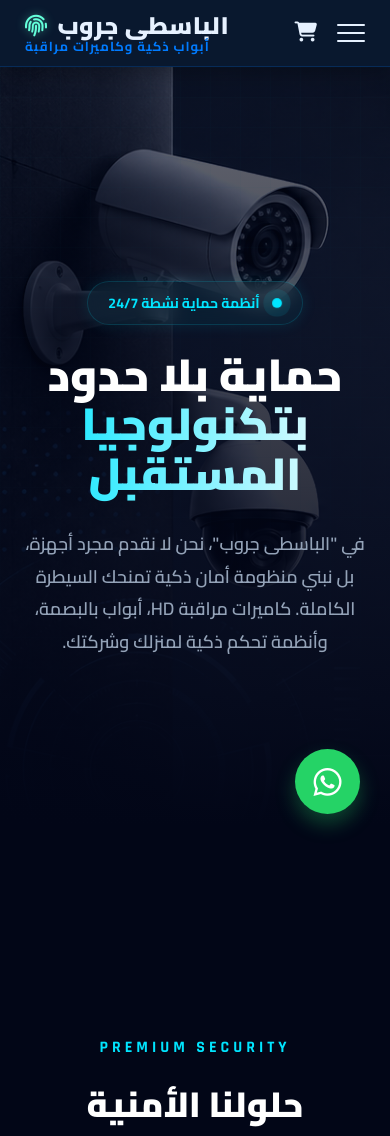
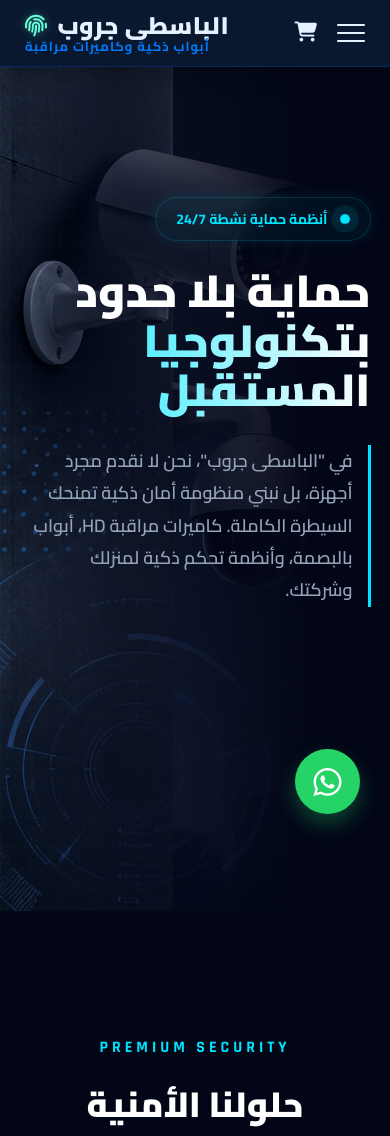
Before and after one commit to youseff11/Elbasty-Groub, a Django app: page / in a window 390 px wide. Shown: the top 1136 px of the page. Run offline with Django 5.2, Linux system fonts and the light colour scheme; some libraries are stand-ins or nearby versions.

Commit message:
first commit

```diff
--- a/templates/home.html
+++ b/templates/home.html
@@ -288,14 +288,35 @@
     .card-text { font-size: 14px; color: var(--text-sec); margin-bottom: 0; opacity: 0; transform: translateY(20px); transition: var(--trans); }
     .smart-card:hover .card-text { opacity: 1; transform: translateY(0); }
 
+    /* --- التعديل المخصص للشاشات الصغيرة --- */
     @media (max-width: 768px) {
-        .hero-ultra { justify-content: center; text-align: center; padding: 0 5%; }
-        .hero-overlay { background: linear-gradient(to top, var(--bg-dark) 10%, rgba(2, 6, 23, 0.6) 100%); }
-        .hero-content { text-align: center; direction: rtl; }
-        .hero-desc { border-right: none; padding-right: 0; }
-        .status-badge { margin: 0 auto 25px; }
-        .card-text { opacity: 1; transform: translateY(0); }
-        .hero-bg-img { object-position: left center; }
+        .hero-ultra {
+            justify-content: flex-end;
+            align-items: flex-start; /* إضافة هذا السطر لجعل المحتوى يبدأ من الأعلى */
+            padding: 130px 5% 0; /* تم إضافة مسافة علوية (130px) لتفادي التداخل مع القائمة العلوية */
+        }
+        .hero-overlay {
+            background: linear-gradient(to left, var(--bg-dark) 20%, rgba(2, 6, 23, 0.7) 70%, rgba(2, 6, 23, 0.1) 100%);
+        }
+        .hero-content {
+            text-align: right;
+            direction: rtl;
+            width: 100%;
+        }
+        .hero-desc {
+            border-right: 3px solid var(--neon-blue);
+            padding-right: 15px;
+        }
+        .status-badge {
+            margin: 0 0 25px 0;
+        }
+        .card-text {
+            opacity: 1;
+            transform: translateY(0);
+        }
+        .hero-bg-img {
+            object-position: left center;
+        }
     }
 </style>
 
@@ -306,7 +327,6 @@
             <i class="fa-brands fa-whatsapp"></i>
         </a>
 
-        <!-- تم تعديل هذا الجزء -->
         <a href="tel:01225793952" class="wa-contact-item">
             <span>مكالمات : 01225793952</span>
             <i class="fa-solid fa-phone"></i>
@@ -339,7 +359,6 @@
         <p class="hero-desc">
             في "الباسطى جروب"، نحن لا نقدم مجرد أجهزة، بل نبني منظومة أمان ذكية تمنحك السيطرة الكاملة. كاميرات مراقبة HD، أبواب بالبصمة، وأنظمة تحكم ذكية لمنزلك وشركتك.
         </p>
-
 
     </div>
 </section>
```
